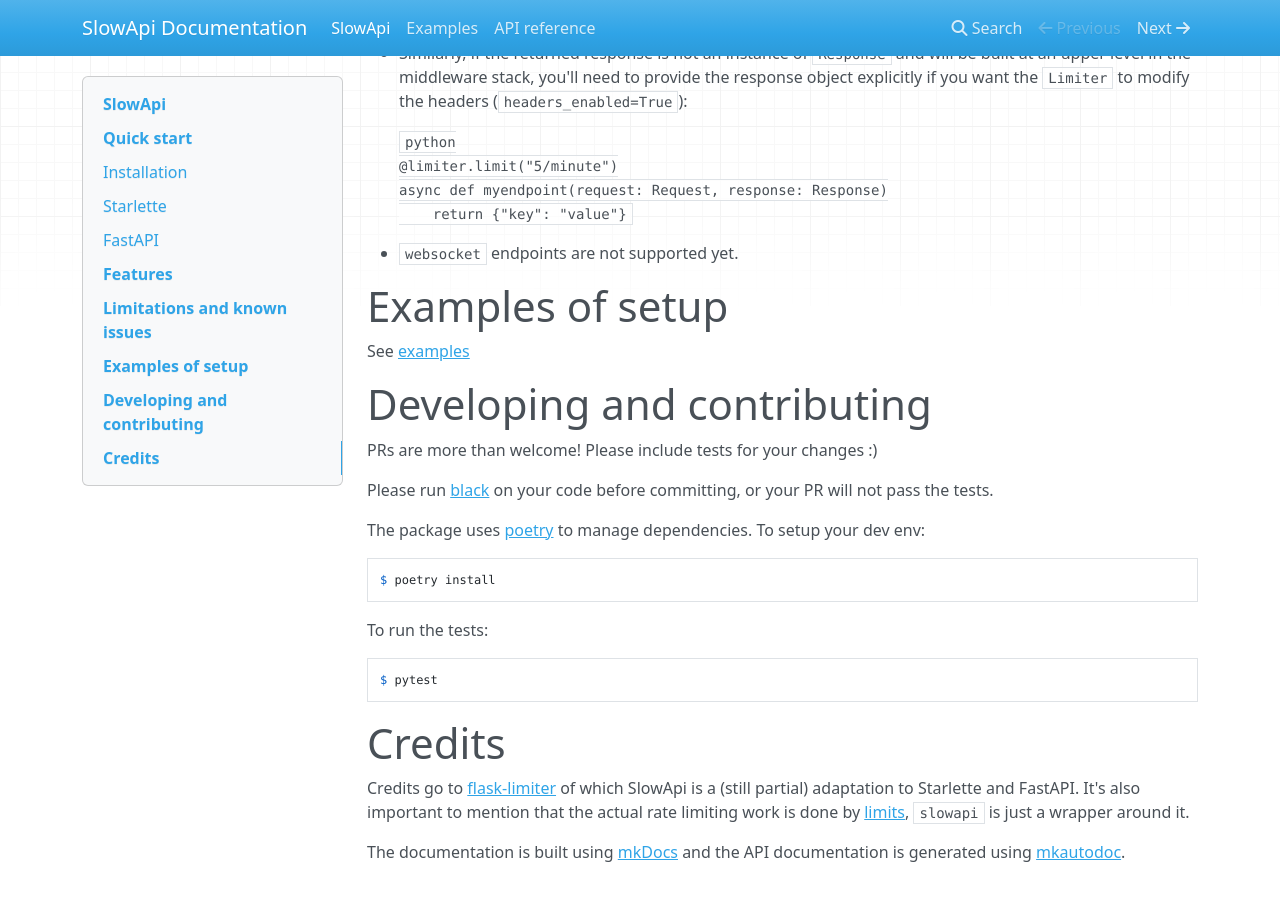
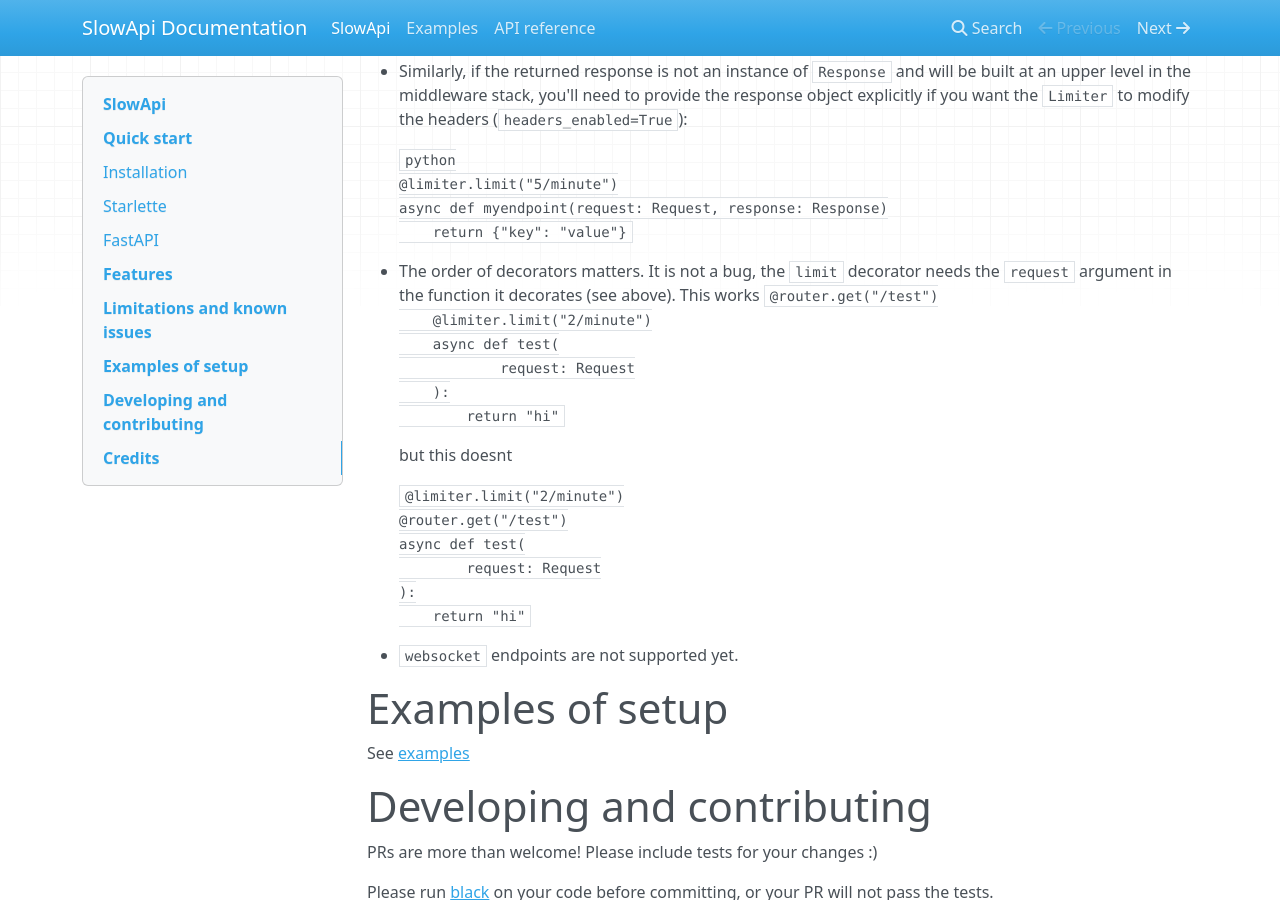
Before and after one commit to laurentS/slowapi, an MkDocs documentation site: the page built from docs/index.md, in a window 1280 px wide and 900 px high, scrolled down 1900 px. Built offline with MkDocs 1.6.1, drawn with Linux system fonts in a browser that asks for light colours; nearby versions of some CDN libraries; some of the changed text lies outside the part shown.

Commit message:
Add note about order of decorators in docs (see #39)

````diff
--- a/docs/index.md
+++ b/docs/index.md
@@ -49,6 +49,7 @@
     app.state.limiter = limiter
     app.add_exception_handler(RateLimitExceeded, _rate_limit_exceeded_handler)
 
+    # Note: the route decorator must be above the limit decorator, not below it
     @app.get("/home")
     @limiter.limit("5/minute")
     async def homepage(request: Request):
@@ -103,6 +104,28 @@
         return {"key": "value"}
     ```
 
+  * The order of decorators matters. It is not a bug, the `limit` decorator needs the `request` argument in the function it decorates (see above).
+    This works
+    ```
+    @router.get("/test")
+    @limiter.limit("2/minute")
+    async def test(
+            request: Request
+    ):
+        return "hi"
+    ```
+
+    but this doesnt
+
+    ```
+    @limiter.limit("2/minute")
+    @router.get("/test")
+    async def test(
+            request: Request
+    ):
+        return "hi"
+    ```
+
   * `websocket` endpoints are not supported yet.
 
 # Examples of setup
````
